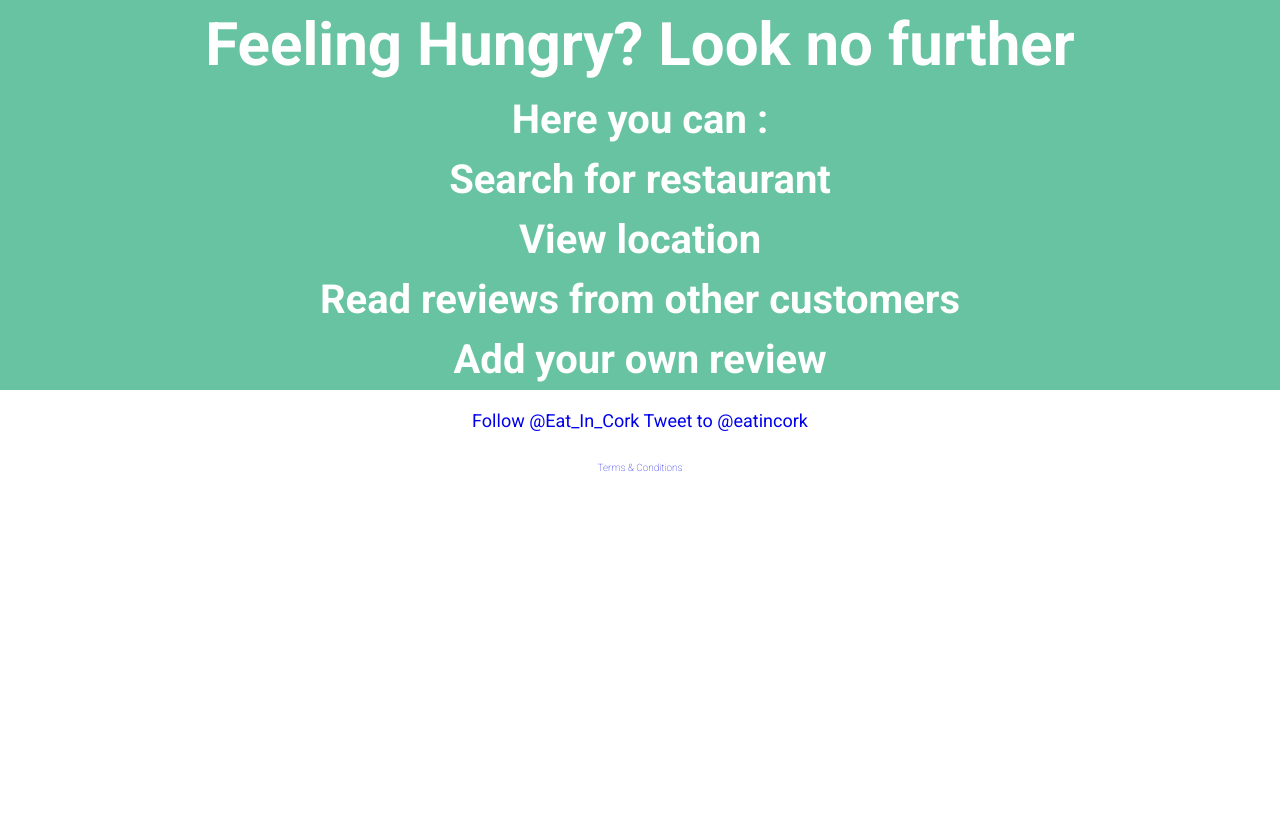
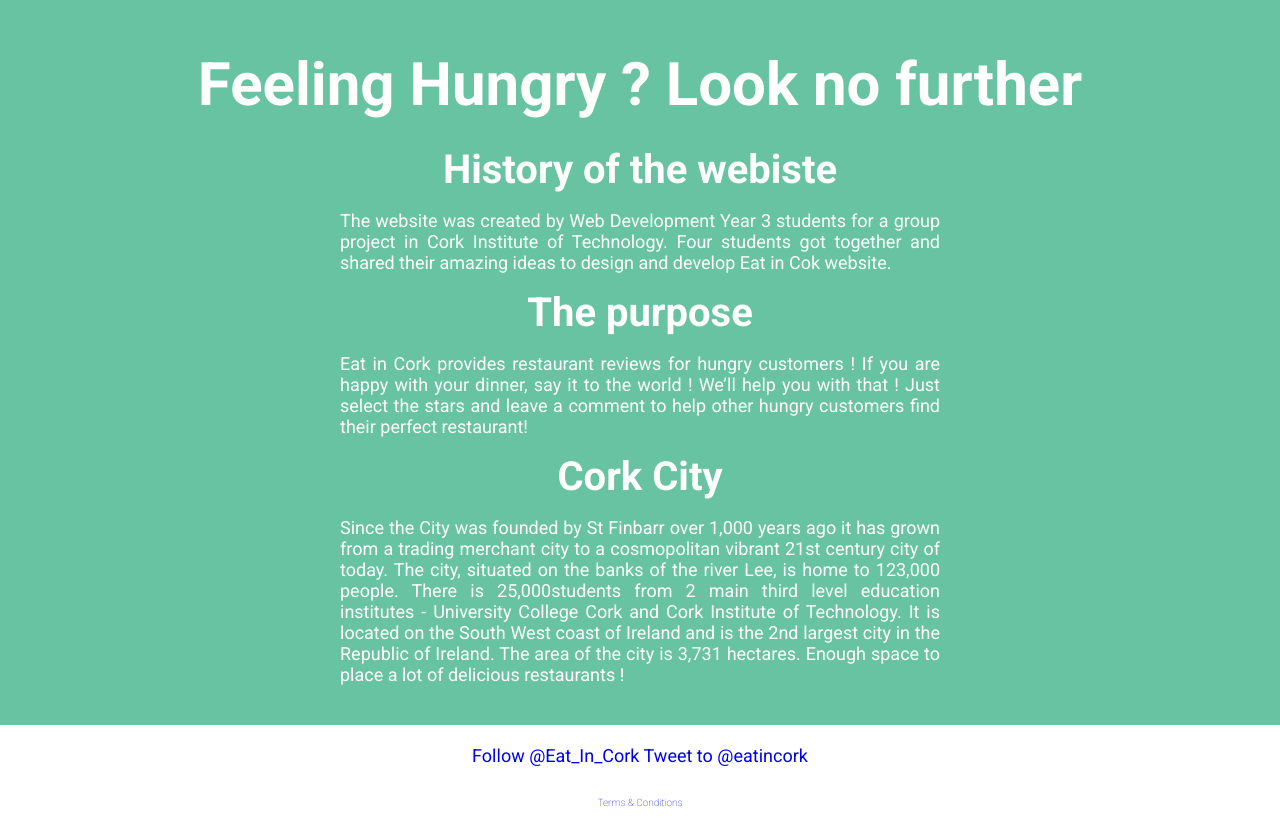
Before and after one commit to ClocloHoho/GroupProject4, a PHP site: page /aboutSite.php in a window 1280 px wide. Shown: the part 70-888 px from the top of the page. Before the commit the page ends 542 px from the top, so only its background shows below. Run offline with PHP 8.4, Linux system fonts and the light colour scheme; some libraries are stand-ins or nearby versions.

Commit message:
About Page

```diff
--- a/aboutSite.php
+++ b/aboutSite.php
@@ -23,13 +23,19 @@
 		</ul>
 	</nav>
 <section id="screen1">
-    <h1> Feeling Hungry? Look no further</h1>
+<div id="text">
+    <h1> Feeling Hungry ? Look no further</h1>
 
-    <h2>Here you can :</h2>
-   	<h2> Search for restaurant </h2>
-    <h2>View location</h2>
-    <h2>Read reviews from other customers </h2>
-    <h2>Add your own review</h2>
+    <h2>History of the webiste</h2>
+	<p>The website was created by Web Development Year 3  students for a group project in Cork Institute of Technology. Four students got together and shared their amazing ideas to design and develop Eat in Cok website. </p>
+   	<h2>The purpose</h2>
+   	<p>Eat in Cork provides restaurant reviews for hungry customers ! If you are happy with your dinner, say it to the world ! We’ll help you with that ! Just select the stars and leave a comment to help other hungry customers find their perfect restaurant!</p>
+    <h2>Cork City</h2>
+    <p>Since the City was founded by St Finbarr over 1,000 years ago it has grown from a trading merchant city to a cosmopolitan vibrant 21st century city of today.
+The city, situated on the banks of the river Lee, is home to 123,000 people. There is 25,000students from 2 main third level education institutes - University College Cork and Cork Institute of Technology. It is located on the South West coast of Ireland and is the 2nd largest city in the Republic of Ireland. The area of the city is 3,731 hectares.
+Enough space to place a lot of delicious restaurants !</p>
+
+</div>
 </section>
 <footer>
 	<a href="https://twitter.com/eat_in_cork" class="twitter-follow-button" data-show-count="false" data-size="large">
--- a/css/aboutSite.css
+++ b/css/aboutSite.css
@@ -52,7 +52,7 @@ nav li a {
 }
 
 section {
-	height: 100%;
+	height: 100vph;
 }
 
 /*
@@ -86,6 +86,24 @@ section {
 #search input[type="text"]:focus {
     width: 200px;
     }
+
+/*
+*CONTAINER
+*/
+
+#text{
+padding: 40px;
+}
+
+h2{
+	padding: 10px;
+}
+
+p{
+	text-align: justify;
+	width: 50%;
+	margin: 0 auto;
+}
 
 /*
 *FOOTER
```
